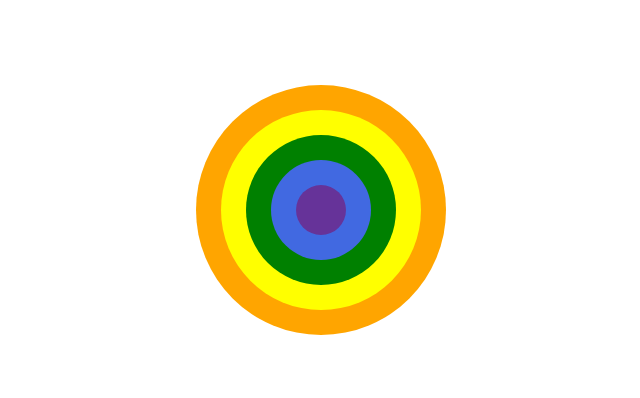
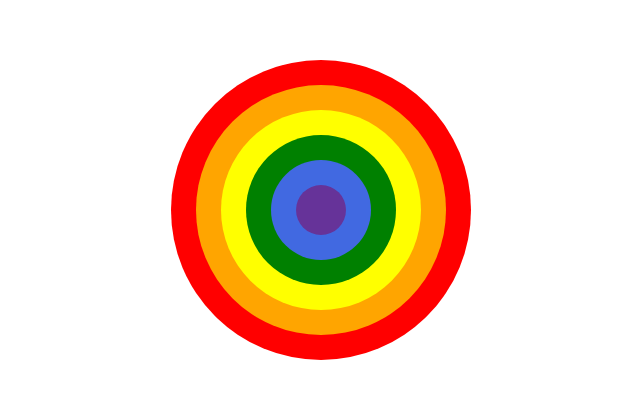
Before and after one commit to MarioLisbona/CA-rainbow-circles, a plain HTML site: page index.html in a window 1280 px wide. Shown: the part 190-588 px from the top of the page, without its empty margins (319-959 px from the left). Drawn offline with Linux system fonts and the light colour scheme.

Commit message:
.three unstyled and ::before and ::after used instead for outter rings

```diff
--- a/style.css
+++ b/style.css
@@ -15,7 +15,8 @@ body {
     border-radius: 50%;
     position: relative;
 }
-
+/* I read on stackoverflow that pseudoelements are inline so you cannot adjust sizing. So i added display: block
+Hoever, it was already working on these two id# psuedo elements but not on the .class elements below.  */
 #one::before {
     display: block;
     content: "";
@@ -52,8 +53,15 @@ body {
     position: absolute;
     border-radius: 50%;
 }
+/* Not sure why but i had to leave this element basically unstyled otherwise .three::after would always sit on top of
+three::before even though the z-index was lower*/
+.three {
+    display: block;
+    position: absolute;
+}
 
-.three {
+.three::before {
+    display: block;
     content: "";
     background-color: orange;
     height: 250px;
@@ -61,11 +69,13 @@ body {
     border-radius: 50%;
     z-index: -4;
     position: absolute;
+    top: -125px;
+    left: -125px;
 }
 
 
-/* .three::after {
-    display: inline-block;
+.three::after {
+    display: block;
     content: "";
     background-color: red;
     height: 300px;
@@ -73,6 +83,6 @@ body {
     border-radius: 50%;
     position: absolute;
     z-index: -5;
-    top: -25px;
-    left: -25px;
-} */
+    top: -150px;
+    left: -150px;
+}
```
